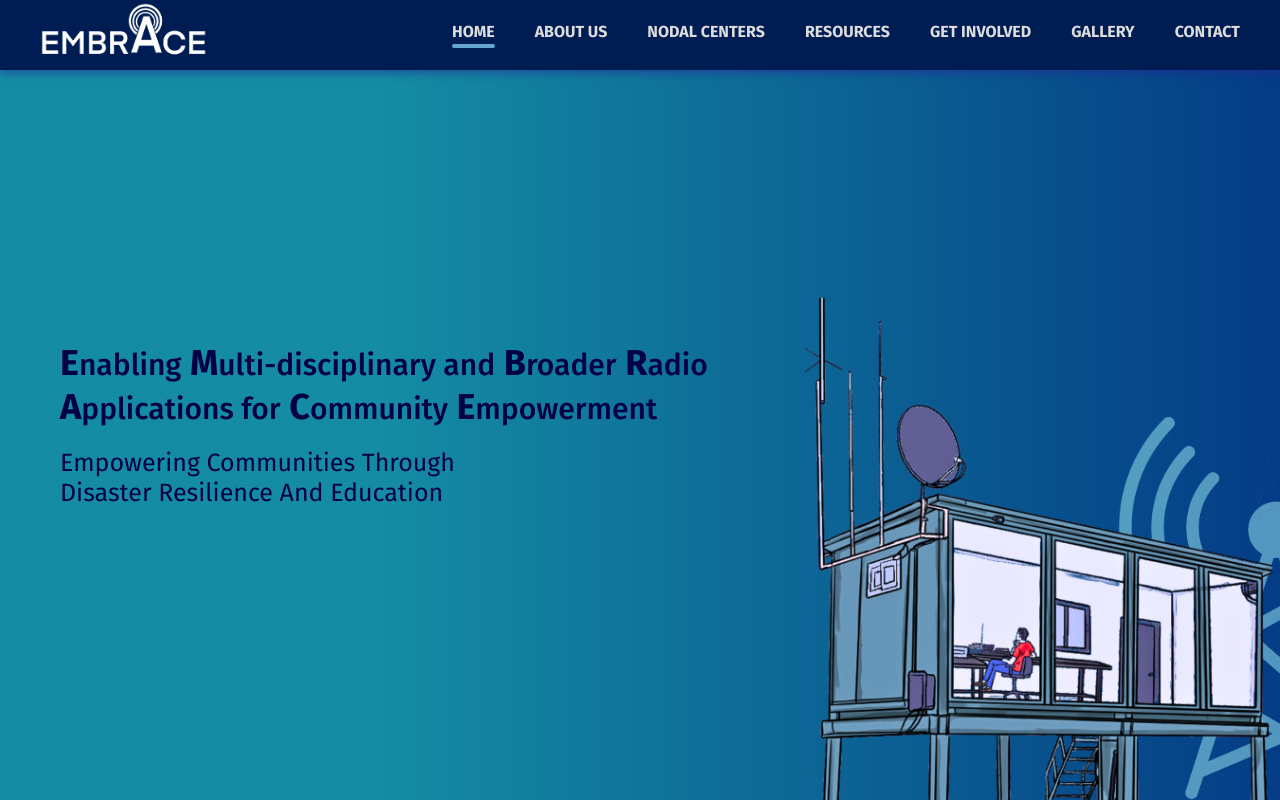
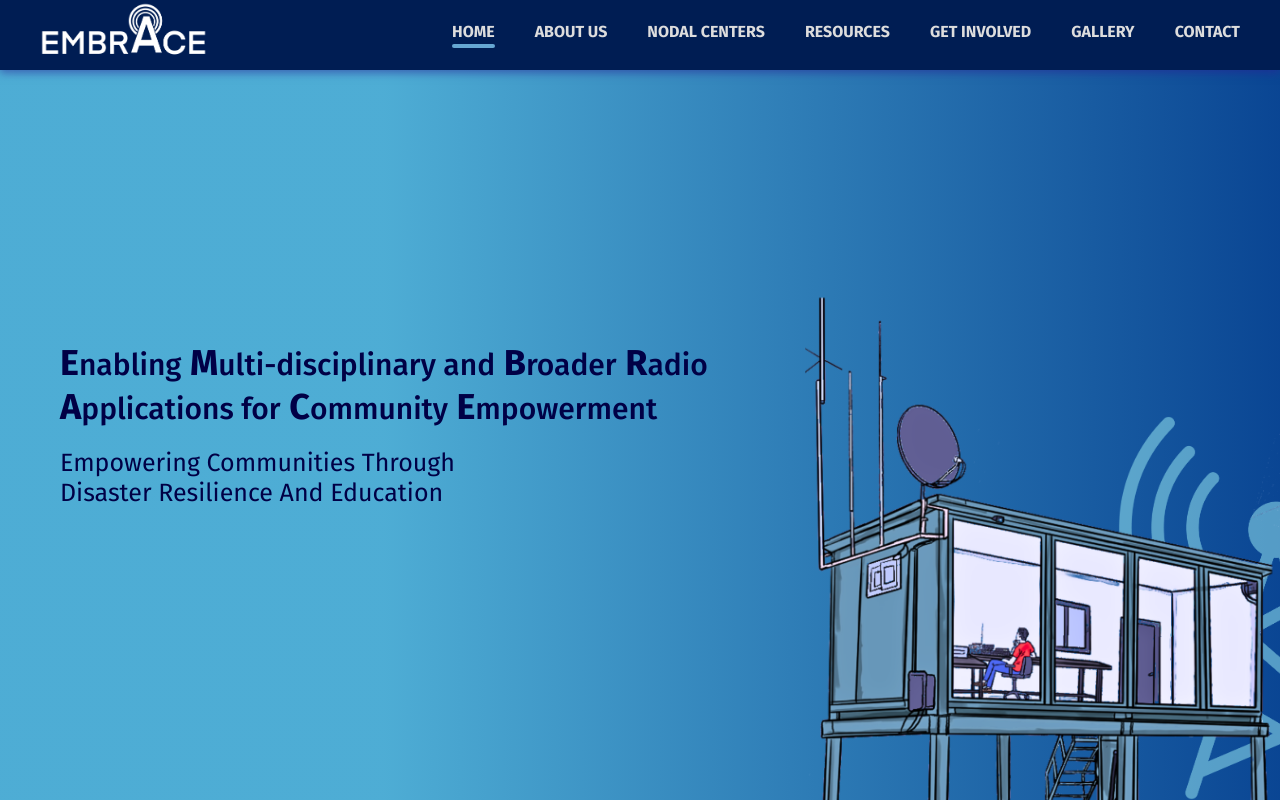
Before and after one commit to csd-robocon-nitk/embrace-website, a React (Vite) app: page / in a window 1280 px wide. Shown: the top 802 px of the page. Built offline with nearby package versions, Linux system fonts and the light colour scheme.

Commit message:
Fixed Home Page

```diff
--- a/src/pages/home/home.module.css
+++ b/src/pages/home/home.module.css
@@ -4,8 +4,8 @@
     /* padding-top: var(--header-height); */
     padding-top: 30px;
 
-    background: linear-gradient(to right, hsl(190, 78%, 36%) 30%, hsl(214, 94%, 27%));
-    /* background: linear-gradient(to right, hsl(197.72deg 71.47% 46.2% / 80%) 30%, hsl(214deg 87.4% 30.84%));
+    /* background: linear-gradient(to right, hsl(190, 78%, 36%) 30%, hsl(214, 94%, 27%)); */
+     background: linear-gradient(to right, hsl(197.72deg 71.47% 46.2% / 80%) 30%, hsl(214deg 87.4% 30.84%));
     /* background-size: cover; */
     /* background-position: center; */
     /* background-color: #798DC5; */
```
